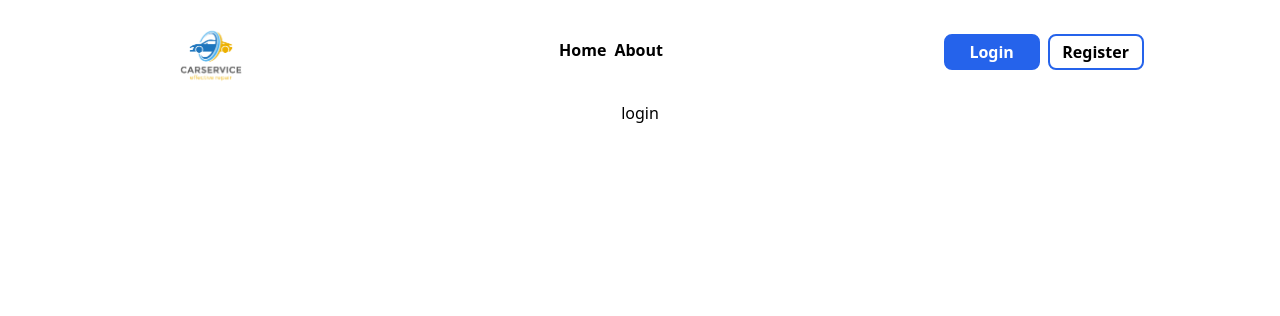
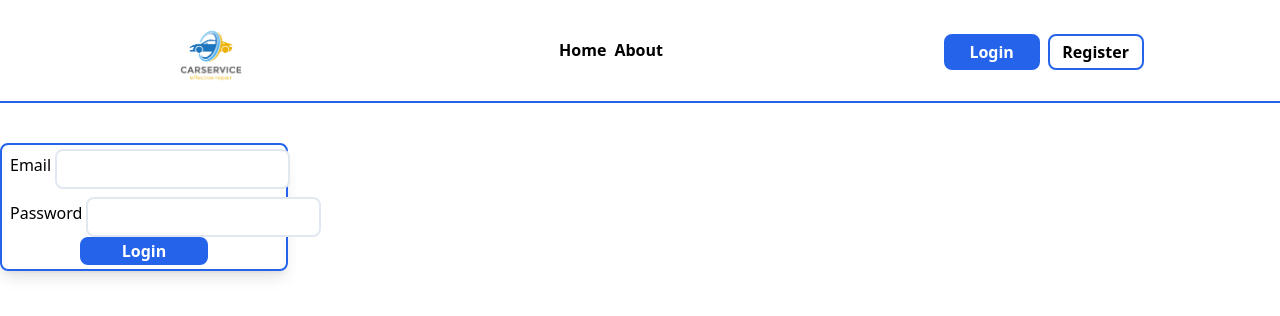
Before and after one commit to cangnss/gersgarage-frontend, a React (Create React App) app: page /auth/login in a window 1280 px wide. Shown: the top 316 px of the page. Built offline with nearby package versions, Linux system fonts and the light colour scheme.

Commit message:
design login page

```diff
--- a/src/App.js
+++ b/src/App.js
@@ -6,7 +6,7 @@ import Signup from './components/Auth/Signup';
 
 function App() {
   return (
-    <div className="App">
+    <div className="App flex flex-col">
       <Navbar />
       <Routes>
         <Route path="/auth/login" element={<Login />}/>
--- a/src/components/Auth/Login.js
+++ b/src/components/Auth/Login.js
@@ -1,7 +1,31 @@
-export default function Login(){
-    return(
-        <div className="w-full justify-center align-center rounded-lg">
-            login
+export default function Login() {
+  return (
+    <div className="w-72 p-1 mt-10 border-2 rounded-lg shadow-lg flex flex-col justify-center border-2 border-blue-600">
+      <div className="flex flex-row mb-2">
+        <div className="p-1">
+          <label> Email</label>
         </div>
-    )
+        <div>
+          <input
+            type="email"
+            className="w- h-10 border-2 border-slate-200 rounded-lg"
+          />
+        </div>
+      </div>
+      <div className="flex flex-row">
+        <div className="p-1">
+          <label>Password</label>
+        </div>
+        <div>
+          <input
+            type="password"
+            className="w- h-10 border-2 border-slate-200 rounded-lg"
+          />
+        </div>
+      </div>
+      <div>
+        <button className="w-32 rounded-lg border-2 border-blue-600 bg-blue-600 text-white font-semibold">Login</button>
+      </div>
+    </div>
+  );
 }
--- a/src/components/Navbar.js
+++ b/src/components/Navbar.js
@@ -3,7 +3,7 @@ import logo from "../images/repaircar.png"
 
 export default function Navbar(){
     return(
-        <div className="w-full flex flex-row justify-around items-center">
+        <div className="w-full flex flex-row justify-around items-center border-b-2 border-blue-600">
             <div>
                 <img src={logo} alt="repair" width="150" />
             </div>
```
